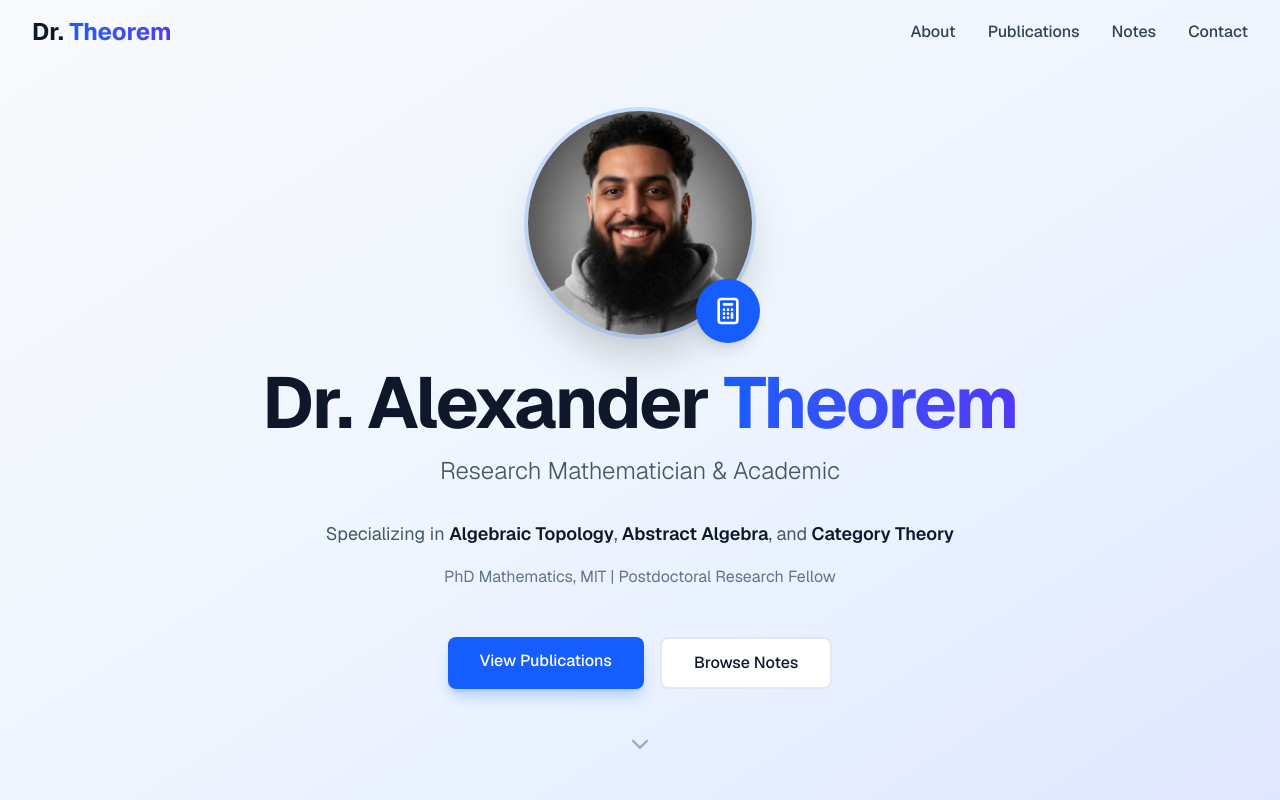
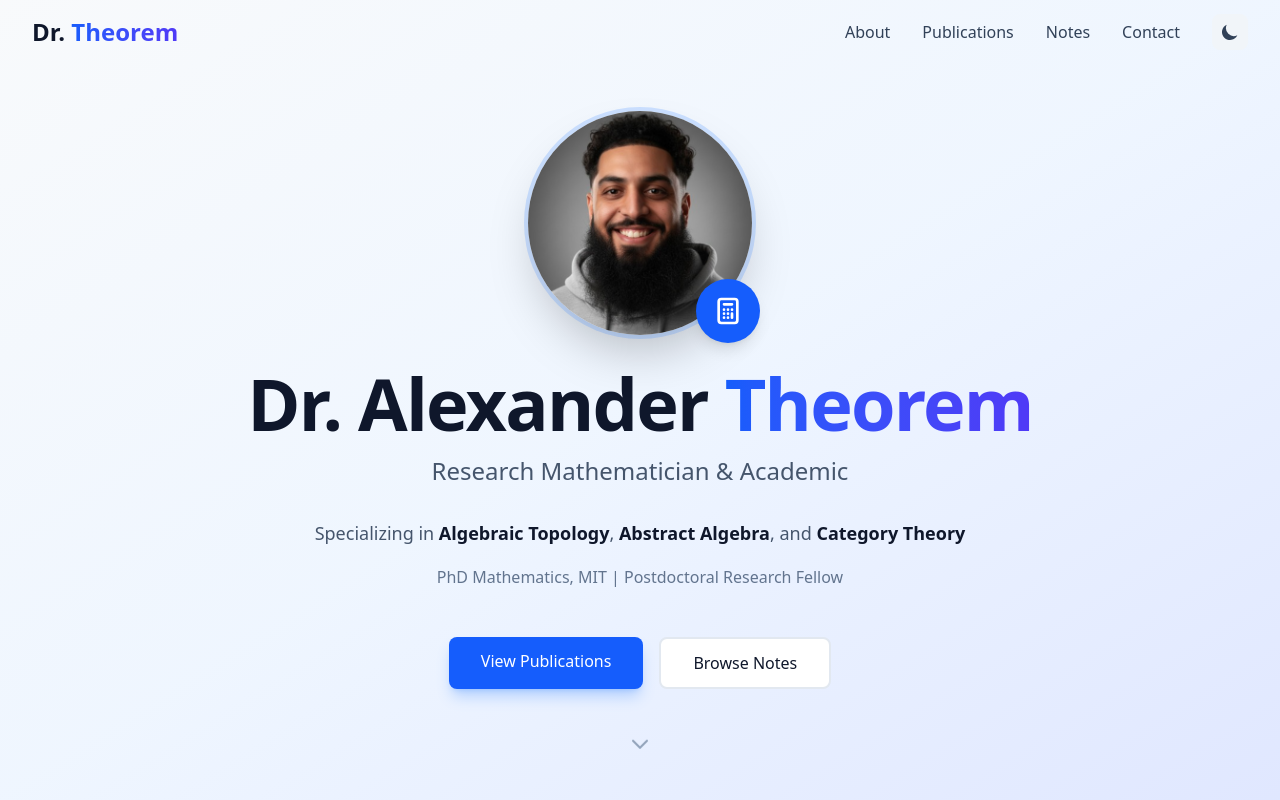
Before and after one commit to sahil1962/portfolio-zeeshan-pixarbyte, a Next.js app: page / in a window 1280 px wide. Shown: the top 800 px of the page. Built offline with nearby package versions, Linux system fonts and the light colour scheme.

Commit message:
added theme toggle

```diff
--- a/app/components/Navigation.tsx
+++ b/app/components/Navigation.tsx
@@ -3,6 +3,7 @@
 'use client';
 
 import { useState, useEffect } from 'react';
+import ThemeToggle from './ThemeToggle';
 
 export default function Navigation() {
   const [isScrolled, setIsScrolled] = useState(false);
@@ -43,8 +44,7 @@ export default function Navigation() {
             </a>
           </div>
 
-          <div className="hidden md:block">
-            <div className="flex items-center gap-8">
+          <div className="hidden md:flex items-center gap-8">
             {navLinks.map((link) => (
               <a
                 key={link.href}
@@ -54,10 +54,13 @@ export default function Navigation() {
                 {link.label}
               </a>
             ))}
-            </div>
+
+            <ThemeToggle />
           </div>
 
-          <div className="md:hidden">
+          <div className="md:hidden flex items-center gap-2">
+            <ThemeToggle />
+
             <button
               onClick={() => setIsMobileMenuOpen(!isMobileMenuOpen)}
               className="text-slate-900 dark:text-white p-2"
--- /dev/null
+++ b/app/components/ThemeToggle.tsx
@@ -0,0 +1,47 @@
+'use client';
+
+import { useEffect, useState } from 'react';
+import { useTheme } from '../context/ThemeContext';
+
+export default function ThemeToggle() {
+  const [mounted, setMounted] = useState(false);
+
+  useEffect(() => {
+    // eslint-disable-next-line react-hooks/set-state-in-effect
+    setMounted(true);
+  }, []);
+
+  // Only access theme context after mounting
+  if (!mounted) {
+    return <div className="w-9 h-9" />;
+  }
+
+  return <ThemeToggleButton />;
+}
+
+function ThemeToggleButton() {
+  const { theme, toggleTheme } = useTheme();
+
+  const handleClick = () => {
+    console.log('🔄 Theme toggle clicked, current theme:', theme);
+    toggleTheme();
+  };
+
+  return (
+    <button
+      onClick={handleClick}
+      className="p-2 rounded-lg bg-slate-100 dark:bg-slate-800 hover:bg-slate-200 dark:hover:bg-slate-700 transition-colors"
+      aria-label="Toggle theme"
+    >
+      {theme === 'dark' ? (
+        <svg className="w-5 h-5 text-yellow-500" fill="currentColor" viewBox="0 0 20 20">
+          <path fillRule="evenodd" d="M10 2a1 1 0 011 1v1a1 1 0 11-2 0V3a1 1 0 011-1zm4 8a4 4 0 11-8 0 4 4 0 018 0zm-.464 4.95l.707.707a1 1 0 001.414-1.414l-.707-.707a1 1 0 00-1.414 1.414zm2.12-10.607a1 1 0 010 1.414l-.706.707a1 1 0 11-1.414-1.414l.707-.707a1 1 0 011.414 0zM17 11a1 1 0 100-2h-1a1 1 0 100 2h1zm-7 4a1 1 0 011 1v1a1 1 0 11-2 0v-1a1 1 0 011-1zM5.05 6.464A1 1 0 106.465 5.05l-.708-.707a1 1 0 00-1.414 1.414l.707.707zm1.414 8.486l-.707.707a1 1 0 01-1.414-1.414l.707-.707a1 1 0 011.414 1.414zM4 11a1 1 0 100-2H3a1 1 0 000 2h1z" clipRule="evenodd" />
+        </svg>
+      ) : (
+        <svg className="w-5 h-5 text-slate-700" fill="currentColor" viewBox="0 0 20 20">
+          <path d="M17.293 13.293A8 8 0 016.707 2.707a8.001 8.001 0 1010.586 10.586z" />
+        </svg>
+      )}
+    </button>
+  );
+}
--- a/app/context/ThemeContext.tsx
+++ b/app/context/ThemeContext.tsx
@@ -1,6 +1,6 @@
 'use client';
 
-import { createContext, useContext, useState, useEffect, ReactNode } from 'react';
+import { createContext, useContext, useState, useEffect, useCallback, ReactNode } from 'react';
 
 type Theme = 'light' | 'dark';
 
@@ -13,51 +13,57 @@ interface ThemeContextType {
 const ThemeContext = createContext<ThemeContextType | undefined>(undefined);
 
 export function ThemeProvider({ children }: { children: ReactNode }) {
-  const [theme, setThemeState] = useState<Theme>('light');
   const [mounted, setMounted] = useState(false);
 
   // Initialize theme from localStorage or system preference
-  useEffect(() => {
-    setMounted(true);
+  const getInitialTheme = (): Theme => {
+    if (typeof window === 'undefined') return 'light';
 
-    // Check localStorage first
     const savedTheme = localStorage.getItem('theme') as Theme | null;
+    if (savedTheme) return savedTheme;
 
-    if (savedTheme) {
-      setThemeState(savedTheme);
-      applyTheme(savedTheme);
-    } else {
-      // Fall back to system preference
-      const prefersDark = window.matchMedia('(prefers-color-scheme: dark)').matches;
-      const systemTheme = prefersDark ? 'dark' : 'light';
-      setThemeState(systemTheme);
-      applyTheme(systemTheme);
-    }
-  }, []);
+    const prefersDark = window.matchMedia('(prefers-color-scheme: dark)').matches;
+    return prefersDark ? 'dark' : 'light';
+  };
+
+  const [theme, setThemeState] = useState<Theme>(getInitialTheme);
 
   // Apply theme to document
-  const applyTheme = (newTheme: Theme) => {
+  const applyTheme = useCallback((newTheme: Theme) => {
     const root = document.documentElement;
 
     if (newTheme === 'dark') {
       root.classList.add('dark');
+      console.log('🌙 Dark mode applied, classList:', root.classList.toString());
     } else {
       root.classList.remove('dark');
+      console.log('☀️ Light mode applied, classList:', root.classList.toString());
     }
-  };
+  }, []);
 
   // Set theme and persist to localStorage
-  const setTheme = (newTheme: Theme) => {
+  const setTheme = useCallback((newTheme: Theme) => {
     setThemeState(newTheme);
     localStorage.setItem('theme', newTheme);
     applyTheme(newTheme);
-  };
+  }, [applyTheme]);
 
   // Toggle between light and dark
-  const toggleTheme = () => {
-    const newTheme = theme === 'light' ? 'dark' : 'light';
-    setTheme(newTheme);
-  };
+  const toggleTheme = useCallback(() => {
+    setThemeState((prev) => {
+      const newTheme = prev === 'light' ? 'dark' : 'light';
+      localStorage.setItem('theme', newTheme);
+      applyTheme(newTheme);
+      return newTheme;
+    });
+  }, [applyTheme]);
+
+  // Mark as mounted on client and apply theme
+  useEffect(() => {
+    applyTheme(theme);
+    // eslint-disable-next-line react-hooks/set-state-in-effect
+    setMounted(true);
+  }, [theme, applyTheme]);
 
   // Prevent flash of unstyled content
   if (!mounted) {
--- a/app/globals.css
+++ b/app/globals.css
@@ -1,37 +1,3 @@
-/* url(globals.css) */
 @import "tailwindcss";
 
-:root {
-  --background: #ffffff;
-  --foreground: #171717;
-}
-
-@theme inline {
-  --color-background: var(--background);
-  --color-foreground: var(--foreground);
-  --font-sans: var(--font-geist-sans);
-  --font-mono: var(--font-geist-mono);
-}
-
-@media (prefers-color-scheme: dark) {
-  :root {
-    --background: #0a0a0a;
-    --foreground: #ededed;
-  }
-}
-
-body {
-  background: var(--background);
-  color: var(--foreground);
-  font-family: var(--font-geist-sans), system-ui, -apple-system, sans-serif;
-}
-
-html {
-  scroll-behavior: smooth;
-}
-
-*,
-*::before,
-*::after {
-  box-sizing: border-box;
-}
+@custom-variant dark (&:where(.dark, .dark *));
--- a/app/page.tsx
+++ b/app/page.tsx
@@ -8,6 +8,8 @@ import NotesMarketplace from './components/NotesMarketplace';
 import Contact from './components/Contact';
 import Footer from './components/Footer';
 import Cart from './components/Cart';
+
+export const dynamic = 'force-dynamic';
 
 export default function Home() {
   return (
```
Lines whose indentation alone changed are shown as unchanged.
